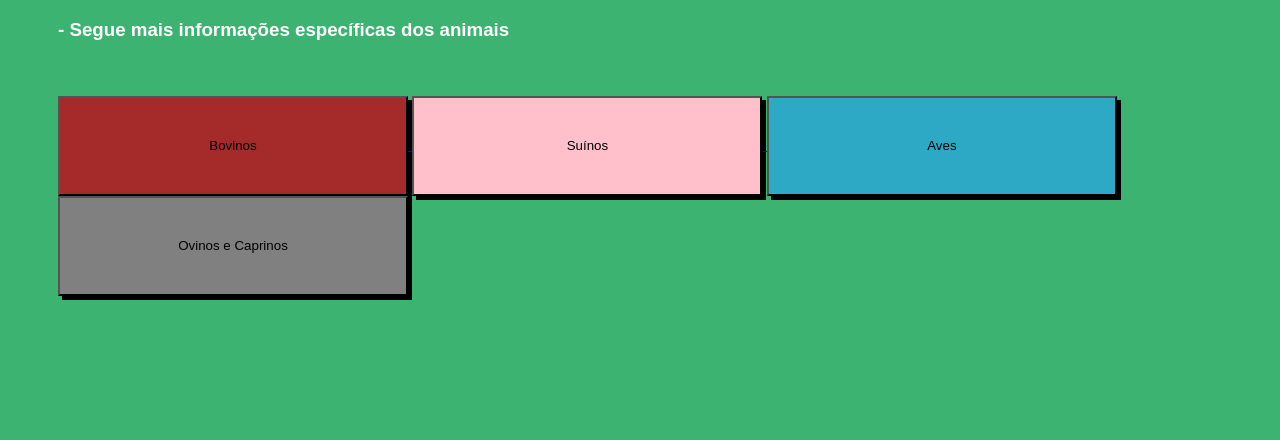
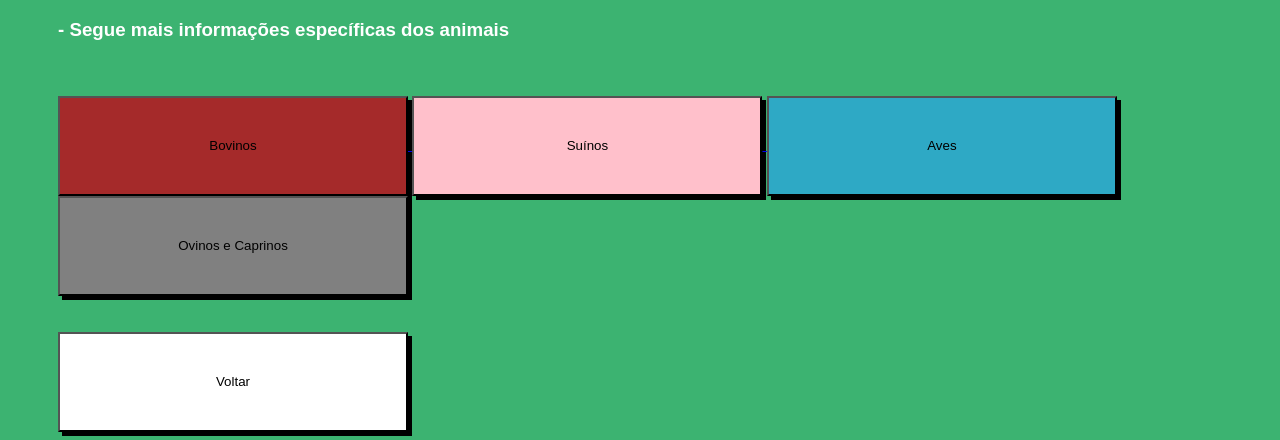
Before and after one commit to siilvadudu07/Projeto-3, a plain HTML site: page Veterinario/veterinario.html in a window 1280 px wide. Shown: the part 2633-3073 px from the top of the page. Before the commit the page ends 2937 px from the top, so only its background shows below. Drawn offline with Linux system fonts and the light colour scheme.

```diff
--- a/Veterinario/veterinario.html
+++ b/Veterinario/veterinario.html
@@ -82,8 +82,8 @@
                 <a href="bovino.html"><button class="bovino">Bovinos </button> </a>
                 <a href="suino.html"><button class="suino">Suínos</button> </a>
                 <a href="aves.html"><button class="aves">Aves</button> </a>
-                <a href="ovinos_caprinos.html"><button class="caprinos_ovinos">Ovinos e Caprinos</button> </a>
-
+                <a href="ovinos_caprinos.html"><button class="caprinos_ovinos">Ovinos e Caprinos</button> </a> <br> <br> <br>
+                <a href="../Pagina principal/Pagina_principal.html"><button class="voltar">Voltar</button></a>
 
 
             </section>
```
Also changed, not shown: Veterinario/index.js (added).
